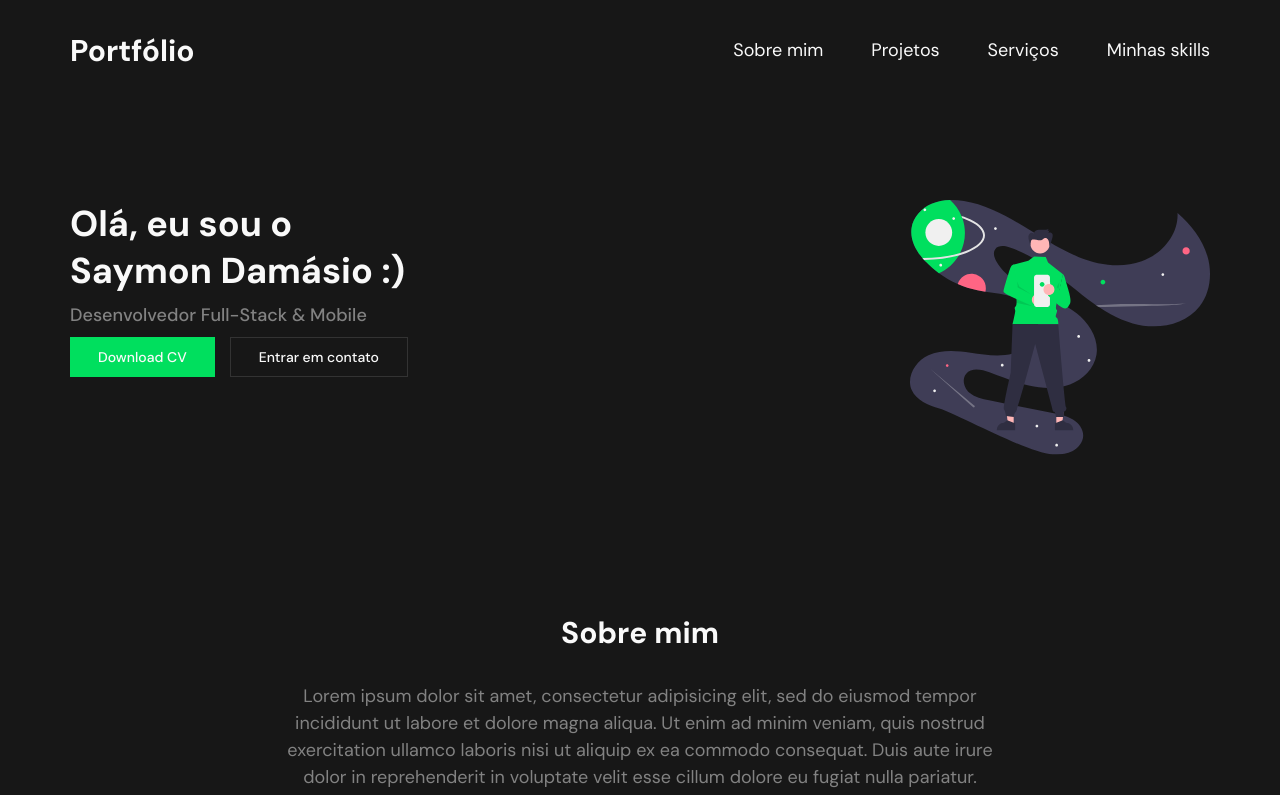
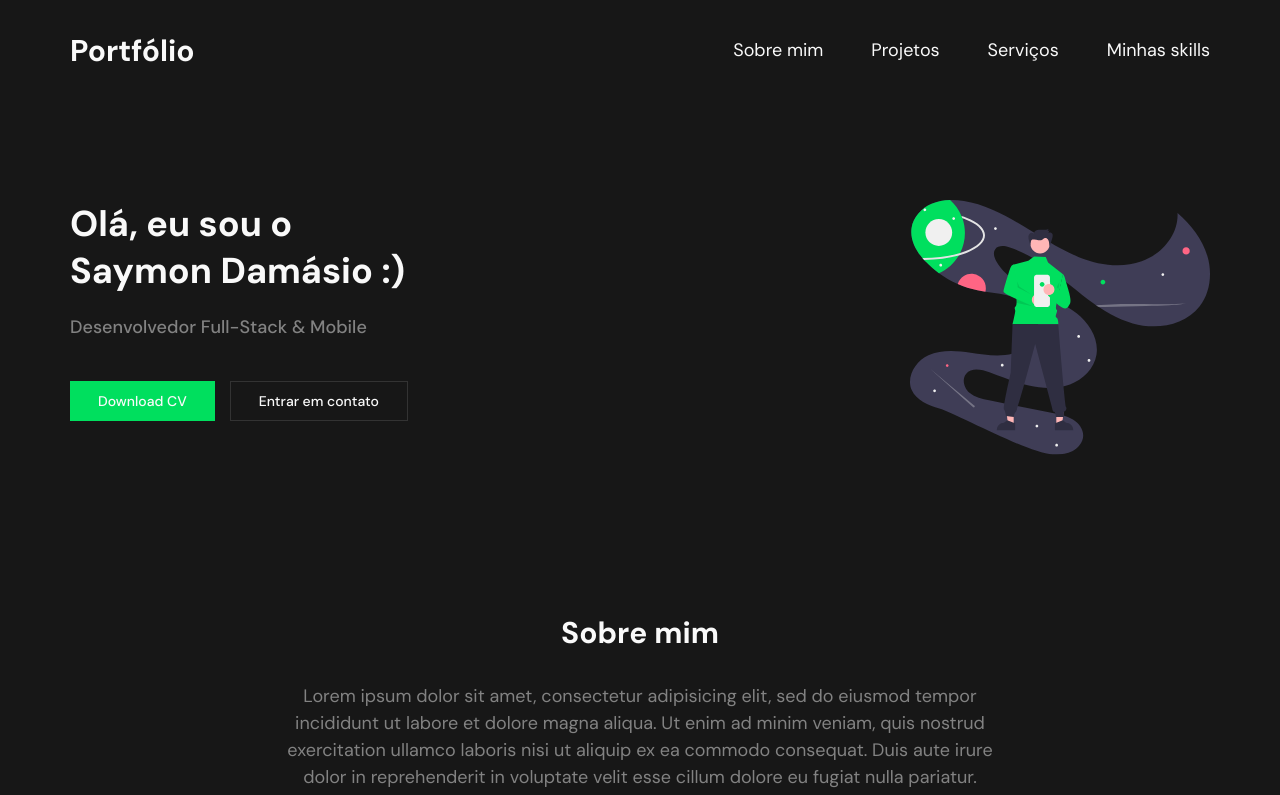
Before and after one commit to saymondamasio/portfolio, a Next.js app: page / in a window 1280 px wide. Shown: the top 795 px of the page. Built offline with nearby package versions, Linux system fonts and the light colour scheme; no server answers.

Commit message:
feat: add Banner

```diff
--- a/src/components/Banner.tsx
+++ b/src/components/Banner.tsx
@@ -1,11 +1,11 @@
-import { Button, Flex, FlexProps, Image, Stack, Text } from '@chakra-ui/react'
+import { Button, Flex, FlexProps, Image, Text } from '@chakra-ui/react'
 
 type Props = FlexProps
 
 export function Banner({ ...rest }: Props) {
   return (
     <Flex w="100%" justify="space-between" {...rest}>
-      <Stack>
+      <Flex direction="column">
         <Text fontSize="4xl" lineHeight="47px" fontWeight="bold">
           Olá, eu sou o <br /> Saymon Damásio :{')'}
         </Text>
@@ -39,7 +39,7 @@ export function Banner({ ...rest }: Props) {
             Entrar em contato
           </Button>
         </Flex>
-      </Stack>
+      </Flex>
 
       <Image
         src="/images/man_with_smartphone.svg"
```
